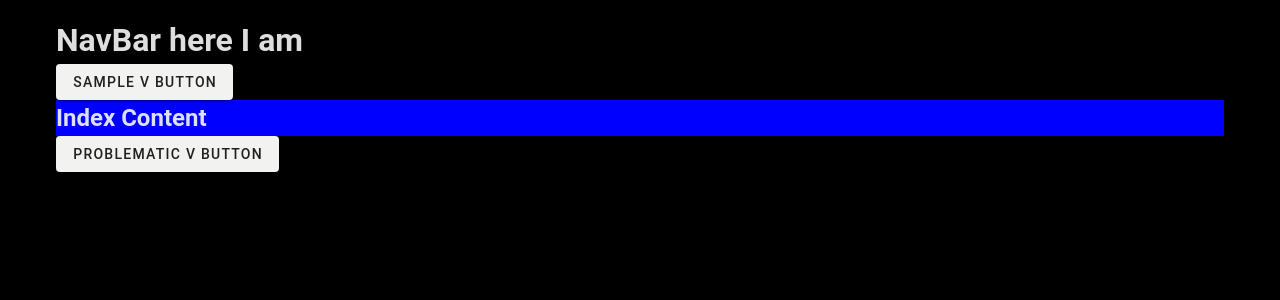
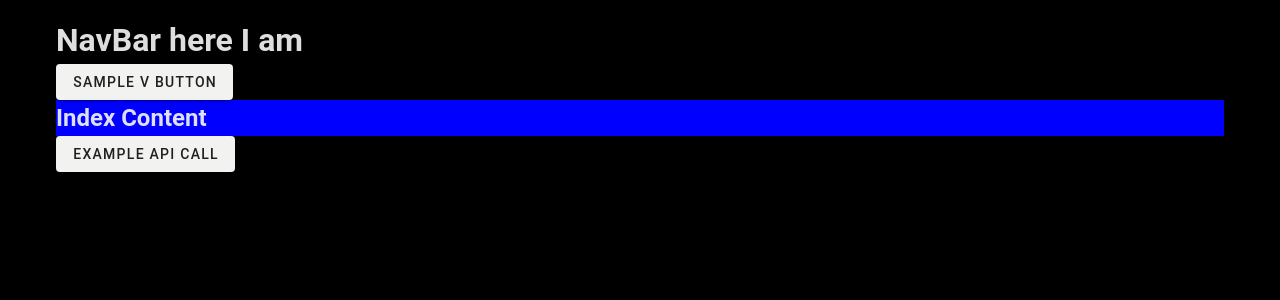
Before and after one commit to RaySandhu/alreadyDone, a Nuxt app: page / in a window 1280 px wide. Shown: the top 300 px of the page. Built offline with nearby package versions, Linux system fonts and the light colour scheme; no server answers.

Commit message:
Sample simple API call

```diff
--- a/Test.vue
+++ /dev/null
@@ -1,5 +0,0 @@
-<template>
-    <h1>
-        Hello World
-    </h1>
-</template>
--- a/pages/index.vue
+++ b/pages/index.vue
@@ -3,12 +3,17 @@
         <h2 style="background-color: blue;">
             Index Content
         </h2>
-        <v-btn>
-            Problematic V button
+        <v-btn @click="printData()">
+            Example API call
         </v-btn>
     </div>
 </template>
 
 <script setup lang="ts">
+const { data } = await useFetch('/api/example')
+
+const printData = () => {
+    console.log(data.value)
+}
 
 </script>
```
Also changed, not shown: 2 other files (tests, documents, lock files or other folders).
